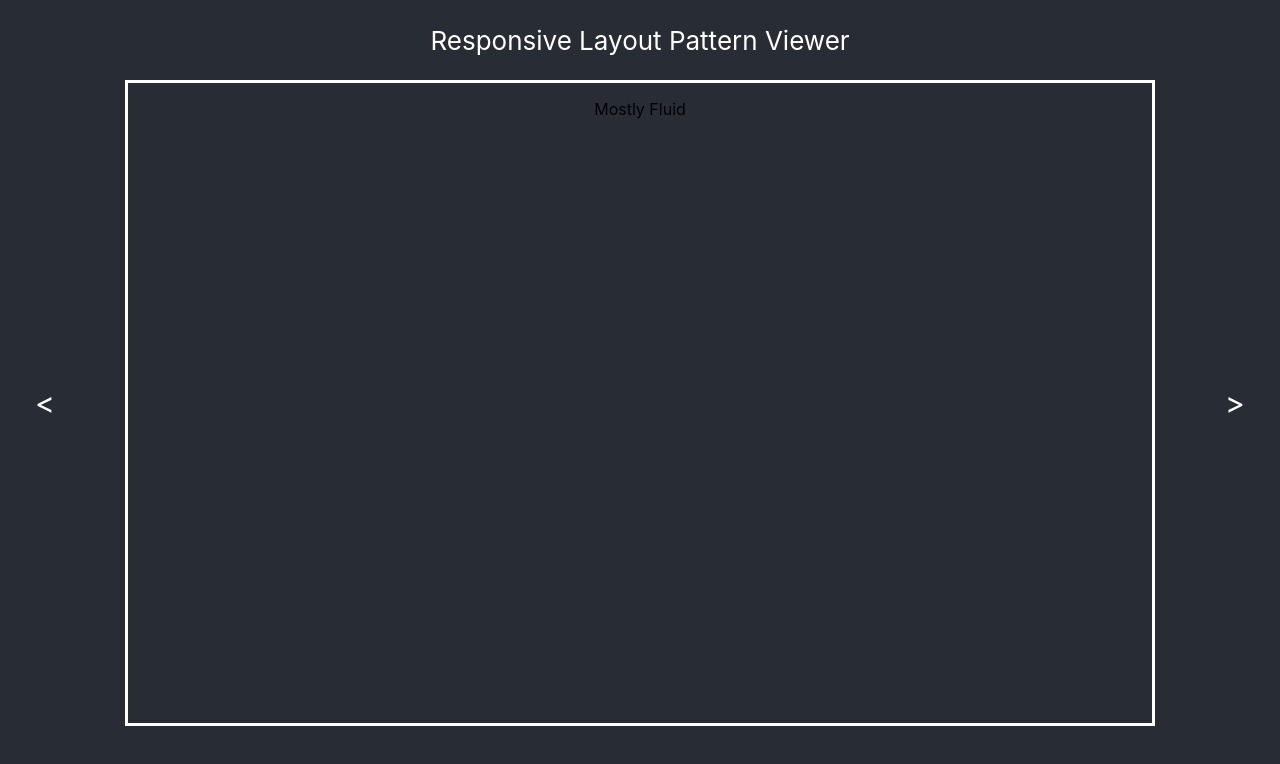
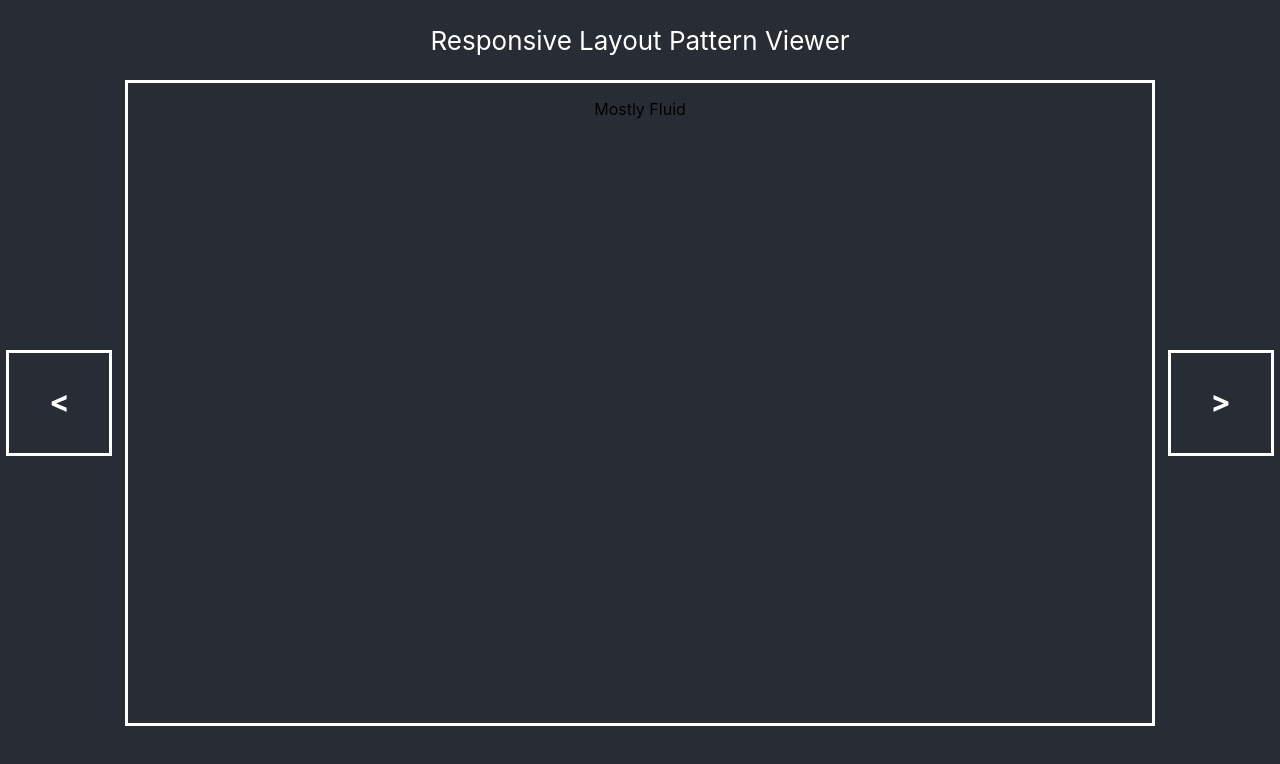
Before and after one commit to FranciszekPin/responsive-layout-viewer, a React (Create React App) app: page / in a window 1280 px wide. Shown: the top 764 px of the page. Built offline with nearby package versions, Linux system fonts and the light colour scheme.

Commit message:
Design layout switch buttons

```diff
--- a/src/layoutBrowser/layout-switcher/LayoutSwitcher.css
+++ b/src/layoutBrowser/layout-switcher/LayoutSwitcher.css
@@ -1,4 +1,14 @@
 .LayoutSwitcher {
     color: white;
     font-size: 30px;
+    font-weight: bold;
+    border: white solid 3px;
+    width: 100px;
+    height: 100px;
 }
+
+.LayoutSwitcher:hover {
+    cursor: pointer;
+    background-color: white;
+    color: black;
+}
```
